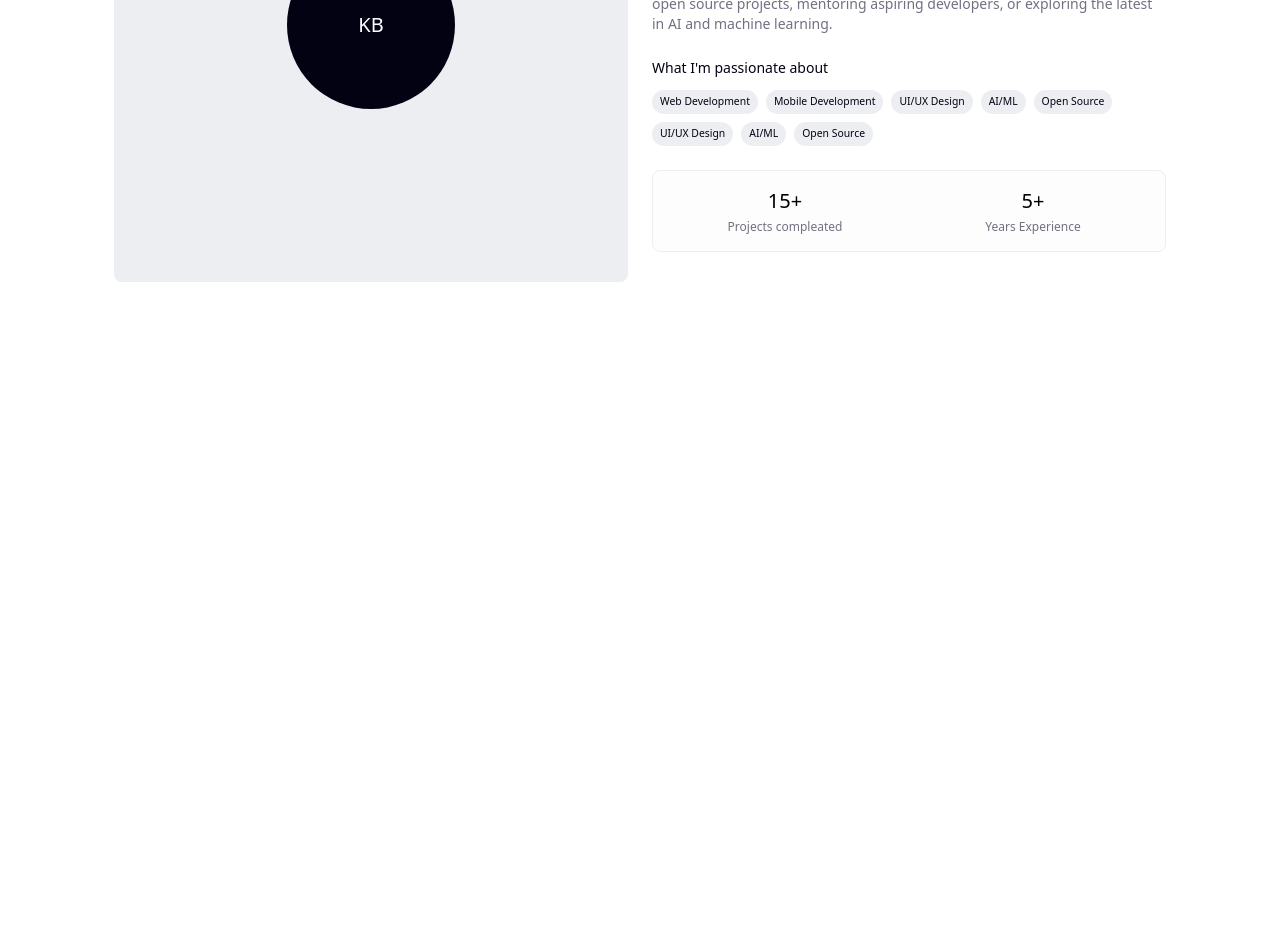
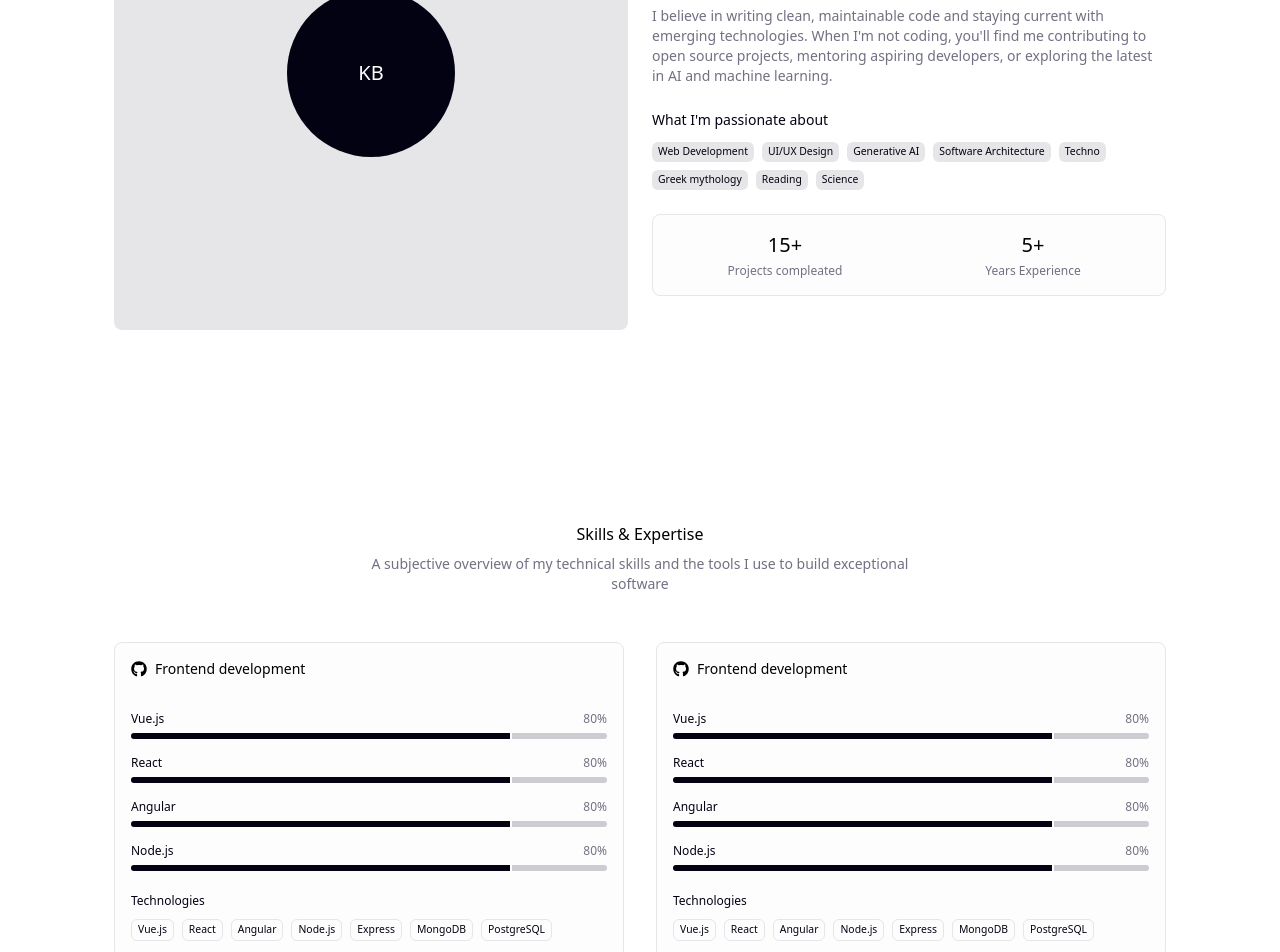
Before and after one commit to bkamkl9/portfolio, a Vue app: page / in a window 1280 px wide. Shown: the part 1180-2132 px from the top of the page. Before the commit the page ends 1510 px from the top, so only its background shows below. Built offline with nearby package versions, Linux system fonts and the light colour scheme; the HTML template or start-up script is replaced by a standard one.

Commit message:
feat: implement skills section

```diff
--- a/src/App.vue
+++ b/src/App.vue
@@ -5,4 +5,5 @@ import * as Sections from './components/sections'
 <template>
   <Sections.UiHeroSection />
   <Sections.UiAboutMeSection />
+  <Sections.UiSkillsSection />
 </template>
--- a/src/assets/main.css
+++ b/src/assets/main.css
@@ -4,9 +4,10 @@
   --color-black-500: #030213;
   --color-white-500: #fdfdfe;
   --color-snow-500: #fbfcfc;
-  --color-smoke-500: #eceef2;
+  --color-smoke-500: #e6e6e8;
   --color-slate-gray-500: #717182;
   --color-grain-500: #e5e5e5;
+  --color-light-gray: #cdccd0;
 
   --font-sans:
     ui-sans-serif, system-ui, sans-serif, 'Apple Color Emoji', 'Segoe UI Emoji', 'Segoe UI Symbol',
--- a/src/components/layout/UiContainer.vue
+++ b/src/components/layout/UiContainer.vue
@@ -1,5 +1,11 @@
+<script setup lang="ts">
+defineProps<{
+  class?: string
+}>()
+</script>
+
 <template>
-  <section class="max-w-[1100px] mx-auto px-4 sm:px-6">
+  <section :class="['max-w-[1100px] mx-auto px-4 sm:px-6', $props.class]">
     <slot />
   </section>
 </template>
--- a/src/components/sections/UiAboutMeSection.vue
+++ b/src/components/sections/UiAboutMeSection.vue
@@ -4,13 +4,11 @@ import * as Ui from '../ui'
 </script>
 
 <template>
-  <UiContainer class="py-12">
-    <div class="text-center mb-12">
-      <h2 class="font-medium text-md mb-2">About me</h2>
-      <p class="text-sm text-slate-gray-500">
-        Learn more about my journey, passions, and what drives me as a developer
-      </p>
-    </div>
+  <UiContainer class="py-24">
+    <Ui.UiSectionTitle
+      title="About me"
+      description="Learn more about my journey, passions, and what drives me as a developer"
+    />
     <div class="grid grid-cols-1 grid-cols-1 xl:grid-cols-2 gap-6">
       <div class="bg-smoke-500 py-24 xl:aspect-square rounded-lg flex items-center justify-center">
         <Ui.UiAvatar size="lg">
@@ -36,13 +34,13 @@ import * as Ui from '../ui'
           <h3 class="text-sm text-black-500 mb-3">What I'm passionate about</h3>
           <div class="flex flex-wrap gap-2 mb-6">
             <Ui.UiPill>Web Development</Ui.UiPill>
-            <Ui.UiPill>Mobile Development</Ui.UiPill>
             <Ui.UiPill>UI/UX Design</Ui.UiPill>
-            <Ui.UiPill>AI/ML</Ui.UiPill>
-            <Ui.UiPill>Open Source</Ui.UiPill>
-            <Ui.UiPill>UI/UX Design</Ui.UiPill>
-            <Ui.UiPill>AI/ML</Ui.UiPill>
-            <Ui.UiPill>Open Source</Ui.UiPill>
+            <Ui.UiPill>Generative AI</Ui.UiPill>
+            <Ui.UiPill>Software Architecture</Ui.UiPill>
+            <Ui.UiPill>Techno</Ui.UiPill>
+            <Ui.UiPill>Greek mythology</Ui.UiPill>
+            <Ui.UiPill>Reading</Ui.UiPill>
+            <Ui.UiPill>Science</Ui.UiPill>
           </div>
           <Ui.UiCard>
             <template #body>
--- /dev/null
+++ b/src/components/sections/UiSkillsSection.vue
@@ -0,0 +1,98 @@
+<script setup lang="ts">
+import { UiContainer } from '../layout'
+import * as Ui from '../ui'
+import { FontAwesomeIcon } from '@fortawesome/vue-fontawesome'
+import { faGithub } from '@fortawesome/free-brands-svg-icons'
+
+const skills = [
+  {
+    id: 1,
+    icon: faGithub,
+    title: 'Frontend development',
+    progress: [
+      { id: 1, title: 'Vue.js', value: 80 },
+      { id: 2, title: 'React', value: 80 },
+      { id: 3, title: 'Angular', value: 80 },
+      { id: 4, title: 'Node.js', value: 80 },
+    ],
+    technologies: ['Vue.js', 'React', 'Angular', 'Node.js', 'Express', 'MongoDB', 'PostgreSQL'],
+  },
+  {
+    id: 2,
+    icon: faGithub,
+    title: 'Frontend development',
+    progress: [
+      { id: 1, title: 'Vue.js', value: 80 },
+      { id: 2, title: 'React', value: 80 },
+      { id: 3, title: 'Angular', value: 80 },
+      { id: 4, title: 'Node.js', value: 80 },
+    ],
+    technologies: ['Vue.js', 'React', 'Angular', 'Node.js', 'Express', 'MongoDB', 'PostgreSQL'],
+  },
+  {
+    id: 3,
+    icon: faGithub,
+    title: 'Frontend development',
+    progress: [
+      { id: 1, title: 'Vue.js', value: 80 },
+      { id: 2, title: 'React', value: 80 },
+      { id: 3, title: 'Angular', value: 80 },
+      { id: 4, title: 'Node.js', value: 80 },
+    ],
+    technologies: ['Vue.js', 'React', 'Angular', 'Node.js', 'Express', 'MongoDB', 'PostgreSQL'],
+  },
+  {
+    id: 4,
+    icon: faGithub,
+    title: 'Frontend development',
+    progress: [
+      { id: 1, title: 'Vue.js', value: 80 },
+      { id: 2, title: 'React', value: 80 },
+      { id: 3, title: 'Angular', value: 80 },
+      { id: 4, title: 'Node.js', value: 80 },
+    ],
+    technologies: ['Vue.js', 'React', 'Angular', 'Node.js', 'Express', 'MongoDB', 'PostgreSQL'],
+  },
+]
+</script>
+
+<template>
+  <UiContainer class="py-24">
+    <Ui.UiSectionTitle
+      title="Skills & Expertise"
+      description="A subjective overview of my technical skills and the tools I use to build exceptional software"
+    />
+    <div class="grid grid-cols-1 md:grid-cols-2 gap-4 md:gap-6 lg:gap-8">
+      <Ui.UiCard v-for="skill in skills" :key="skill.id">
+        <template #header>
+          <div class="flex items-center gap-2 p-4">
+            <FontAwesomeIcon :icon="skill.icon" />
+            <h4 class="text-sm">{{ skill.title }}</h4>
+          </div>
+        </template>
+        <template #body>
+          <div class="flex flex-col gap-4 mb-4">
+            <Ui.UiProgress
+              v-for="progress in skill.progress"
+              :key="progress.id"
+              :value="progress.value"
+              :title="progress.title"
+            />
+          </div>
+          <div>
+            <span class="text-xs text-black-500">Technologies</span>
+            <div class="flex flex-wrap gap-2 mt-2">
+              <Ui.UiPill
+                variant="outline"
+                v-for="technology in skill.technologies"
+                :key="technology"
+              >
+                {{ technology }}
+              </Ui.UiPill>
+            </div>
+          </div>
+        </template>
+      </Ui.UiCard>
+    </div>
+  </UiContainer>
+</template>
--- a/src/components/sections/index.ts
+++ b/src/components/sections/index.ts
@@ -1,2 +1,3 @@
 export { default as UiHeroSection } from "./UiHeroSection.vue";
 export { default as UiAboutMeSection } from "./UiAboutMeSection.vue";
+export { default as UiSkillsSection } from "./UiSkillsSection.vue";
--- a/src/components/ui/UiPill.vue
+++ b/src/components/ui/UiPill.vue
@@ -1,5 +1,22 @@
+<script setup lang="ts">
+import { computed } from 'vue'
+
+const { variant = 'default' } = defineProps<{
+  variant?: 'default' | 'outline'
+}>()
+
+const classes = computed(() => {
+  return {
+    'text-[0.65rem] text-black-500 bg-smoke-500 rounded-md px-1.5 py-0.5 font-medium':
+      variant === 'default',
+    'text-[0.65rem] text-black-500 bg-white-500 rounded-md px-1.5 py-0.5 font-medium border border-smoke-500':
+      variant === 'outline',
+  }
+})
+</script>
+
 <template>
-  <div class="text-[0.65rem] text-black-500 bg-smoke-500 rounded-full px-2 py-1 font-medium">
+  <div :class="[classes]">
     <slot />
   </div>
 </template>
--- /dev/null
+++ b/src/components/ui/UiProgress.vue
@@ -0,0 +1,21 @@
+<script setup lang="ts">
+defineProps<{
+  value: number
+  title?: string
+}>()
+</script>
+
+<template>
+  <div class="flex flex-col gap-1.5">
+    <div class="flex items-center justify-between gap-2">
+      <span class="text-xs text-black-500">{{ title }}</span>
+      <span class="text-xs text-slate-gray-500">{{ value }}%</span>
+    </div>
+    <div class="w-full h-1.5 bg-light-gray rounded-full overflow-hidden">
+      <div
+        class="h-full bg-black-500 border-r border-r-[2px] border-white-500"
+        :style="{ width: `${value}%` }"
+      ></div>
+    </div>
+  </div>
+</template>
--- /dev/null
+++ b/src/components/ui/UiSectionTitle.vue
@@ -0,0 +1,15 @@
+<script setup lang="ts">
+defineProps<{
+  title: string
+  description: string
+}>()
+</script>
+
+<template>
+  <div class="text-center mb-12">
+    <h2 class="font-medium text-md mb-2">{{ title }}</h2>
+    <p class="text-sm text-slate-gray-500 max-w-xl mx-auto">
+      {{ description }}
+    </p>
+  </div>
+</template>
--- a/src/components/ui/index.ts
+++ b/src/components/ui/index.ts
@@ -2,3 +2,5 @@ export { default as UiAvatar } from "./UiAvatar.vue";
 export { default as UiButton } from "./UiButton.vue";
 export { default as UiPill } from "./UiPill.vue";
 export { default as UiCard } from "./UiCard.vue";
+export { default as UiSectionTitle } from "./UiSectionTitle.vue";
+export { default as UiProgress } from "./UiProgress.vue";
```
